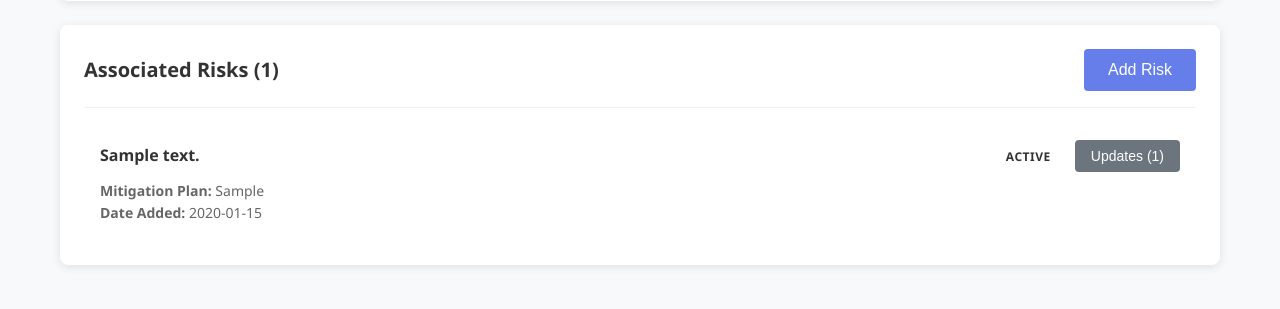
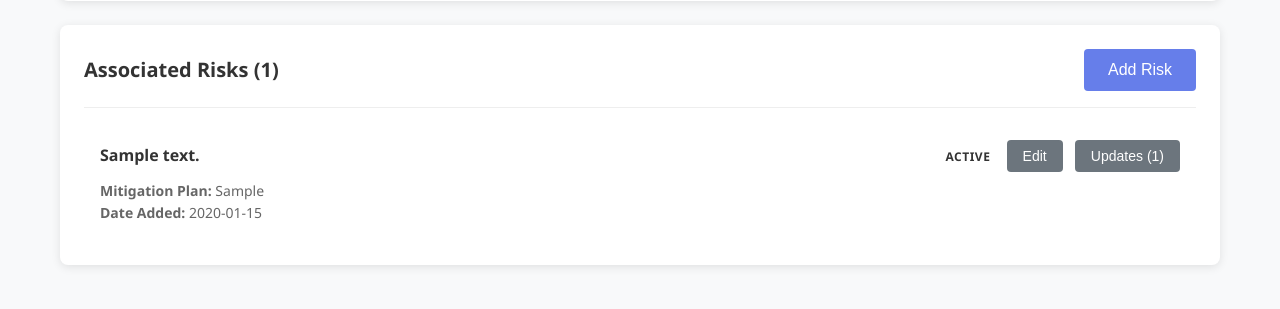
Before and after one commit to tomaszkaseya/risk-tracker, a FastAPI app: page /epics/1 in a window 1280 px wide. Shown: the part 893-1202 px from the top of the page. Run offline with FastAPI, Linux system fonts and the light colour scheme; tables that the repository leaves empty hold one stand-in row (values such as "Sample post").

Commit message:
feat: Add edit functionality for risks on epic detail page

```diff
--- a/app/templates/epic_detail.html
+++ b/app/templates/epic_detail.html
@@ -62,6 +62,7 @@
                         <div class="list-item-title">{{ risk.description }}</div>
                         <div>
                             <span class="status-badge status-{{ risk.status.lower().replace(' ', '-') }}">{{ risk.status }}</span>
+                            <button class="btn btn-small btn-secondary" onclick="showEditRiskModal({{ risk.id }})">Edit</button>
                             <button class="btn btn-small btn-secondary" onclick="showRiskUpdatesModal({{ risk.id }})" style="margin-left: 0.5rem;">Updates ({{ risk.updates|length }})</button>
                         </div>
                     </div>
@@ -176,6 +177,38 @@
             <div style="display: flex; gap: 1rem; justify-content: flex-end; margin-top: 2rem;">
                 <button type="button" class="btn btn-secondary" onclick="hideAddRiskModal()">Cancel</button>
                 <button type="submit" class="btn btn-primary">Add Risk</button>
+            </div>
+        </form>
+    </div>
+</div>
+
+<!-- Edit Risk Modal -->
+<div id="editRiskModal" style="display: none; position: fixed; top: 0; left: 0; width: 100%; height: 100%; background: rgba(0,0,0,0.5); z-index: 1000;">
+    <div style="position: absolute; top: 50%; left: 50%; transform: translate(-50%, -50%); background: white; padding: 2rem; border-radius: 8px; width: 90%; max-width: 500px;">
+        <h2>Edit Risk</h2>
+        <form id="editRiskForm" onsubmit="updateRisk(event)">
+            <input type="hidden" id="edit_risk_id" name="risk_id">
+            <div class="form-group">
+                <label class="form-label" for="edit_risk_description">Risk Description *</label>
+                <textarea id="edit_risk_description" name="description" class="form-textarea" required></textarea>
+            </div>
+            <div class="form-group">
+                <label class="form-label" for="edit_mitigation_plan">Mitigation Plan</label>
+                <textarea id="edit_mitigation_plan" name="mitigation_plan" class="form-textarea"></textarea>
+            </div>
+            <div class="form-group">
+                <label class="form-label" for="edit_risk_status">Status</label>
+                <select id="edit_risk_status" name="status" class="form-select">
+                    <option value="Open">Open</option>
+                    <option value="Mitigating">Mitigating</option>
+                    <option value="Mitigated">Mitigated</option>
+                    <option value="Accepted">Accepted</option>
+                    <option value="Closed">Closed</option>
+                </select>
+            </div>
+            <div style="display: flex; gap: 1rem; justify-content: flex-end; margin-top: 2rem;">
+                <button type="button" class="btn btn-secondary" onclick="hideEditRiskModal()">Cancel</button>
+                <button type="submit" class="btn btn-primary">Save Changes</button>
             </div>
         </form>
     </div>
@@ -405,6 +438,58 @@ async function deleteEpic() {
     }
 }
 
+function hideEditRiskModal() {
+    document.getElementById('editRiskModal').style.display = 'none';
+    document.getElementById('editRiskForm').reset();
+}
+
+async function showEditRiskModal(riskId) {
+    try {
+        const response = await fetch(`/api/risks/${riskId}`);
+        if (!response.ok) throw new Error('Failed to fetch risk data.');
+        const risk = await response.json();
+
+        document.getElementById('edit_risk_id').value = risk.id;
+        document.getElementById('edit_risk_description').value = risk.description;
+        document.getElementById('edit_mitigation_plan').value = risk.mitigation_plan || '';
+        document.getElementById('edit_risk_status').value = risk.status;
+
+        document.getElementById('editRiskModal').style.display = 'block';
+    } catch (error) {
+        alert('Error: ' + error.message);
+    }
+}
+
+async function updateRisk(event) {
+    event.preventDefault();
+    const form = event.target;
+    const formData = new FormData(form);
+    const riskId = formData.get('risk_id');
+    const data = {
+        description: formData.get('description'),
+        mitigation_plan: formData.get('mitigation_plan') || null,
+        status: formData.get('status'),
+    };
+
+    try {
+        const response = await fetch(`/api/risks/${riskId}`, {
+            method: 'PUT',
+            headers: { 'Content-Type': 'application/json' },
+            body: JSON.stringify(data),
+        });
+
+        if (response.ok) {
+            hideEditRiskModal();
+            location.reload();
+        } else {
+            const error = await response.json();
+            alert('Error updating risk: ' + (error.detail || 'Unknown error'));
+        }
+    } catch (error) {
+        alert('Error updating risk: ' + error.message);
+    }
+}
+
 // Close modals when clicking outside
 document.querySelectorAll('[id$="Modal"]').forEach(modal => {
     modal.addEventListener('click', function(event) {
```
